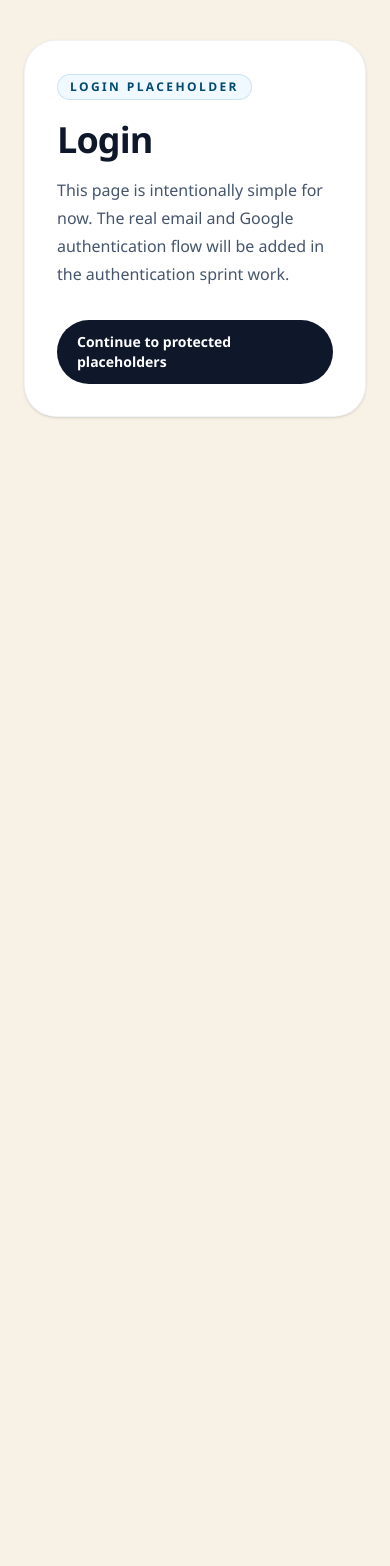
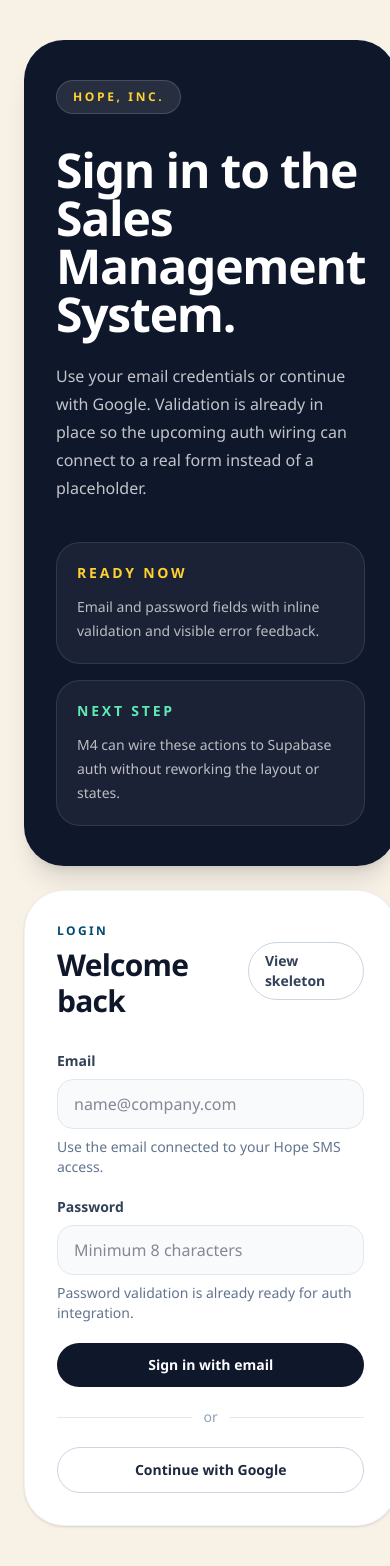
Before and after one commit to johnraivenolazo/Sales-Management-System, a React (Vite) app: page /login in a window 390 px wide. Before the commit the page ends 844 px from the top, so only its background shows below. Built offline with nearby package versions, Linux system fonts and the light colour scheme.

Commit message:
feat: add responsive login page (#66)

```diff
--- a/src/pages/LoginPage.jsx
+++ b/src/pages/LoginPage.jsx
@@ -1,23 +1,180 @@
+import { useState } from "react";
 import { Link } from "react-router-dom";
 
 function LoginPage() {
+  const [formData, setFormData] = useState({
+    email: "",
+    password: "",
+  });
+  const [errors, setErrors] = useState({});
+  const [submitted, setSubmitted] = useState(false);
+
+  function handleChange(event) {
+    const { name, value } = event.target;
+    setFormData((current) => ({ ...current, [name]: value }));
+    setErrors((current) => ({ ...current, [name]: "" }));
+  }
+
+  function validate() {
+    const nextErrors = {};
+
+    if (!formData.email.trim()) {
+      nextErrors.email = "Email is required.";
+    } else if (!/^\S+@\S+\.\S+$/.test(formData.email)) {
+      nextErrors.email = "Enter a valid email address.";
+    }
+
+    if (!formData.password.trim()) {
+      nextErrors.password = "Password is required.";
+    } else if (formData.password.length < 8) {
+      nextErrors.password = "Password must be at least 8 characters.";
+    }
+
+    return nextErrors;
+  }
+
+  function handleSubmit(event) {
+    event.preventDefault();
+    const nextErrors = validate();
+    setErrors(nextErrors);
+    setSubmitted(Object.keys(nextErrors).length === 0);
+  }
+
   return (
     <main className="min-h-screen bg-[#f7f1e6] px-6 py-10 text-slate-900">
-      <div className="mx-auto max-w-xl rounded-[2rem] border border-slate-900/5 bg-white p-8 shadow-sm">
-        <span className="inline-flex rounded-full border border-sky-700/15 bg-sky-50 px-3 py-1 text-xs font-semibold uppercase tracking-[0.2em] text-sky-900">
-          Login Placeholder
+      <div className="mx-auto grid min-h-[calc(100vh-5rem)] max-w-6xl gap-6 lg:grid-cols-[1.1fr_0.9fr]">
+        <section className="rounded-[2.5rem] bg-slate-900 px-8 py-10 text-white shadow-xl">
+          <span className="inline-flex rounded-full border border-white/15 bg-white/10 px-4 py-2 text-xs font-semibold uppercase tracking-[0.22em] text-amber-300">
+            Hope, Inc.
           </span>
-        <h1 className="mt-5 text-4xl font-black tracking-tight">Login</h1>
-        <p className="mt-4 text-base leading-7 text-slate-600">
-          This page is intentionally simple for now. The real email and Google
-          authentication flow will be added in the authentication sprint work.
+          <h1 className="mt-8 max-w-xl text-5xl font-black tracking-tight sm:text-6xl">
+            Sign in to the Sales Management System.
+          </h1>
+          <p className="mt-6 max-w-lg text-base leading-7 text-white/75">
+            Use your email credentials or continue with Google. Validation is
+            already in place so the upcoming auth wiring can connect to a real
+            form instead of a placeholder.
           </p>
+          <div className="mt-10 grid gap-4 sm:grid-cols-2">
+            <article className="rounded-3xl border border-white/10 bg-white/5 p-5">
+              <p className="text-sm font-semibold uppercase tracking-[0.2em] text-amber-300">
+                Ready now
+              </p>
+              <p className="mt-3 text-sm leading-6 text-white/70">
+                Email and password fields with inline validation and visible
+                error feedback.
+              </p>
+            </article>
+            <article className="rounded-3xl border border-white/10 bg-white/5 p-5">
+              <p className="text-sm font-semibold uppercase tracking-[0.2em] text-emerald-300">
+                Next step
+              </p>
+              <p className="mt-3 text-sm leading-6 text-white/70">
+                M4 can wire these actions to Supabase auth without reworking the
+                layout or states.
+              </p>
+            </article>
+          </div>
+        </section>
+
+        <section className="rounded-[2.5rem] border border-slate-900/5 bg-white p-8 shadow-sm">
+          <div className="flex items-center justify-between gap-4">
+            <div>
+              <p className="text-xs font-semibold uppercase tracking-[0.2em] text-sky-900">
+                Login
+              </p>
+              <h2 className="mt-2 text-3xl font-black tracking-tight">
+                Welcome back
+              </h2>
+            </div>
             <Link
-          className="mt-8 inline-flex rounded-full bg-slate-900 px-5 py-3 text-sm font-semibold text-white transition hover:bg-slate-700"
+              className="rounded-full border border-slate-300 px-4 py-2 text-sm font-semibold text-slate-700 transition hover:border-slate-900 hover:text-slate-900"
               to="/sales"
             >
-          Continue to protected placeholders
+              View skeleton
             </Link>
+          </div>
+
+          <form className="mt-8 grid gap-5" noValidate onSubmit={handleSubmit}>
+            <label className="grid gap-2">
+              <span className="text-sm font-semibold text-slate-700">Email</span>
+              <input
+                className={`rounded-2xl border px-4 py-3 text-base outline-none transition ${
+                  errors.email
+                    ? "border-red-400 bg-red-50"
+                    : "border-slate-200 bg-slate-50 focus:border-slate-900"
+                }`}
+                name="email"
+                placeholder="name@company.com"
+                type="email"
+                value={formData.email}
+                onChange={handleChange}
+              />
+              {errors.email ? (
+                <span className="text-sm font-medium text-red-600">
+                  {errors.email}
+                </span>
+              ) : (
+                <span className="text-sm text-slate-500">
+                  Use the email connected to your Hope SMS access.
+                </span>
+              )}
+            </label>
+
+            <label className="grid gap-2">
+              <span className="text-sm font-semibold text-slate-700">
+                Password
+              </span>
+              <input
+                className={`rounded-2xl border px-4 py-3 text-base outline-none transition ${
+                  errors.password
+                    ? "border-red-400 bg-red-50"
+                    : "border-slate-200 bg-slate-50 focus:border-slate-900"
+                }`}
+                name="password"
+                placeholder="Minimum 8 characters"
+                type="password"
+                value={formData.password}
+                onChange={handleChange}
+              />
+              {errors.password ? (
+                <span className="text-sm font-medium text-red-600">
+                  {errors.password}
+                </span>
+              ) : (
+                <span className="text-sm text-slate-500">
+                  Password validation is already ready for auth integration.
+                </span>
+              )}
+            </label>
+
+            {submitted ? (
+              <div className="rounded-2xl border border-emerald-200 bg-emerald-50 px-4 py-3 text-sm font-medium text-emerald-800">
+                Login form passed validation and is ready for auth hookup.
+              </div>
+            ) : null}
+
+            <button
+              className="rounded-full bg-slate-900 px-5 py-3 text-sm font-semibold text-white transition hover:bg-slate-700"
+              type="submit"
+            >
+              Sign in with email
+            </button>
+
+            <div className="flex items-center gap-3 text-sm text-slate-400">
+              <span className="h-px flex-1 bg-slate-200"></span>
+              or
+              <span className="h-px flex-1 bg-slate-200"></span>
+            </div>
+
+            <button
+              className="rounded-full border border-slate-300 px-5 py-3 text-sm font-semibold text-slate-800 transition hover:border-slate-900 hover:bg-slate-50"
+              type="button"
+            >
+              Continue with Google
+            </button>
+          </form>
+        </section>
       </div>
     </main>
   );
```
Lines whose indentation alone changed are shown as unchanged.
